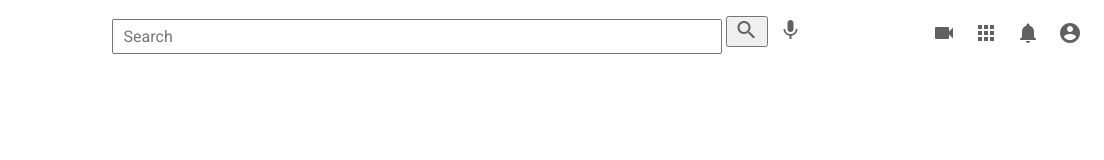
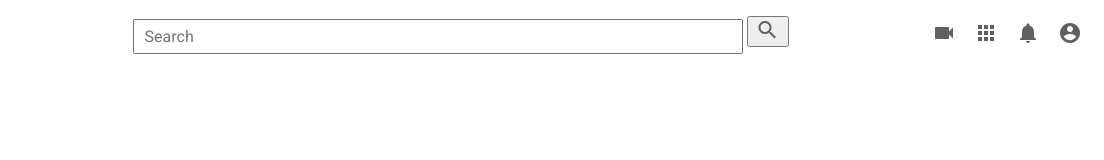
Before and after one commit to jose-jimmy/Youtube-clone, a plain HTML site: page index.html in a window 1280 px wide. Shown: the full height of the page, 176-1280 px from the left. Drawn offline with Linux system fonts and the light colour scheme; a web font is replaced by a local one.

Commit message:
youtube-clone

```diff
--- a/index.html
+++ b/index.html
@@ -27,7 +27,6 @@
           class="search"
         />
         <button class="search"><i class="material-icons">search</i></button>
-        <i class="material-icons">mic</i>
       </div>
       <div class="header-icons">
         <i class="material-icons">videocam</i>
```
